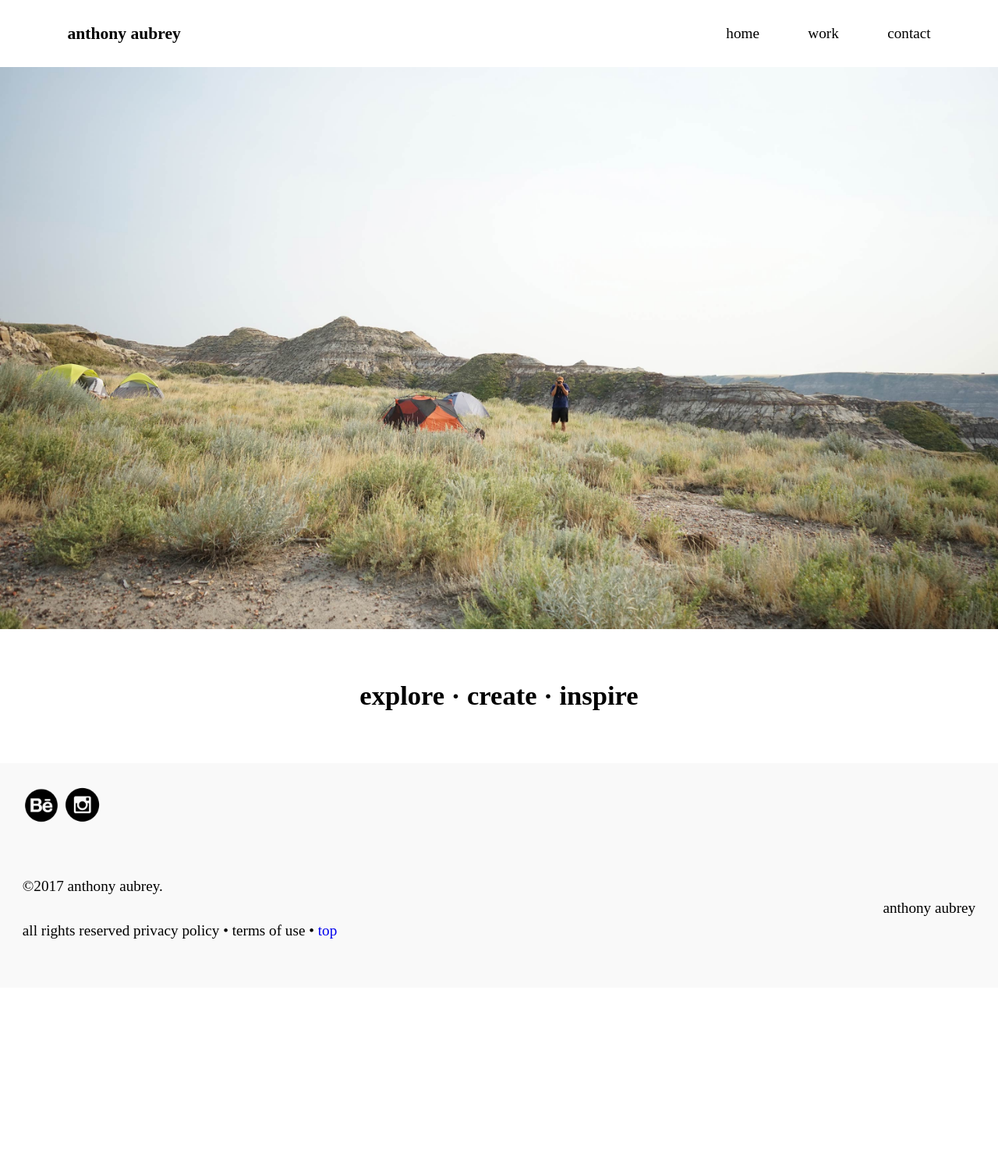
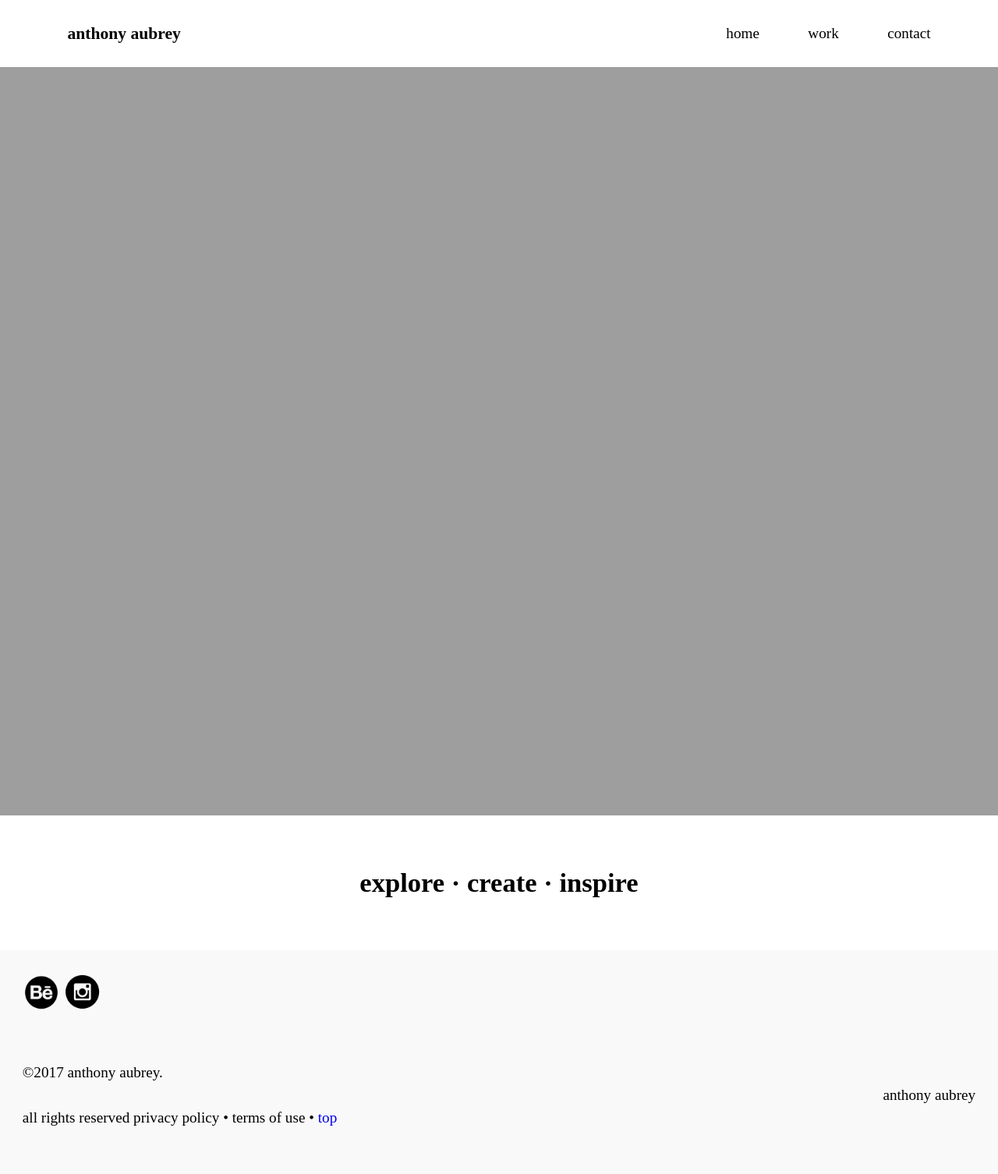
Before and after one commit to anthonyaubrey/portfolio, a Jekyll site: the page built from index.html, in a window 1280 px wide. Shown: the whole page at 78% size. Built offline with Jekyll 4.4.1, drawn with Linux system fonts in a browser that asks for light colours; before the commit the page ends 1267 px from its top, so only the background shows below that.

Commit message:
Remove img

```diff
--- a/index.html
+++ b/index.html
@@ -4,7 +4,7 @@
 
 <main role="main" id="main" class="text-center">
   <div>
-    <img class="img-flex"src="{{site.baseurl}}/img/bobexplore.jpg">
+    <img class="img-flex"src="{{site.baseurl}}/img/.jpg">
     <h1 class="island-2 wrapper">explore · create · inspire</h1>
   </div>
 </main>
```
